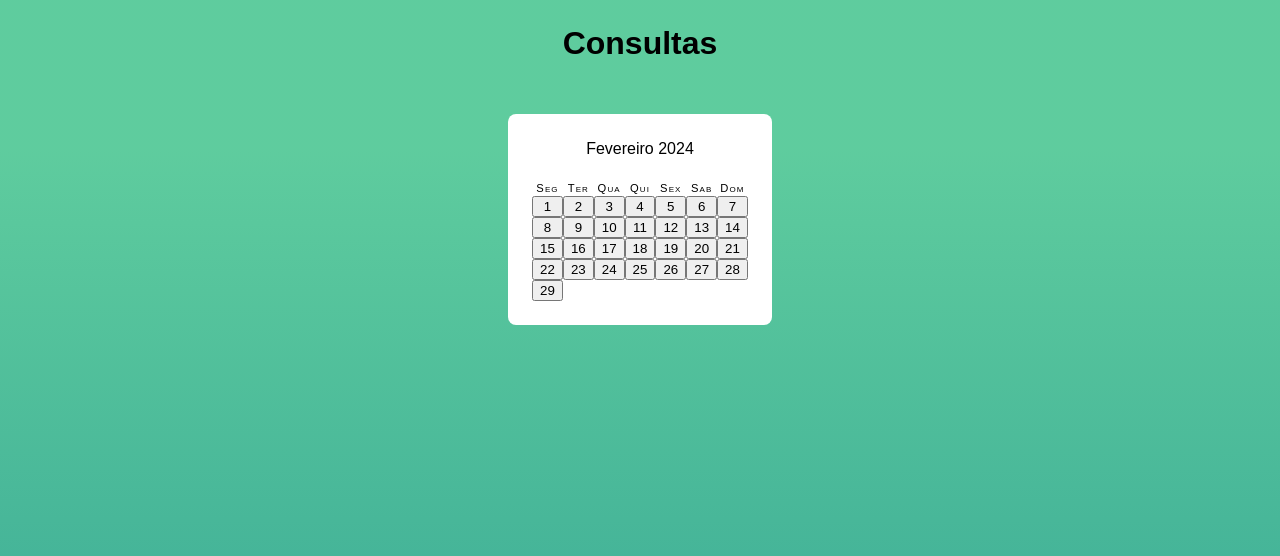
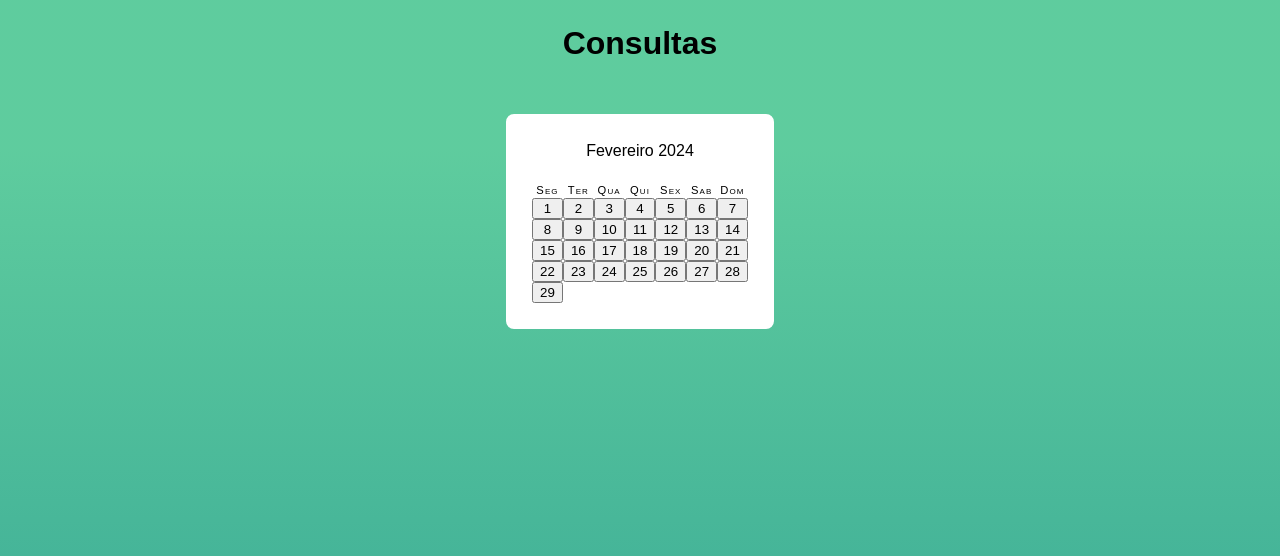
Before and after one commit to Allyson1998/trabalho, a Django app: page /consulta/ in a window 1280 px wide. Shown: the top 556 px of the page. Run offline with Django 4.2, Linux system fonts and the light colour scheme.

Commit message:
correção

```diff
--- a/eb_app/static/css/consulta.css
+++ b/eb_app/static/css/consulta.css
@@ -18,13 +18,13 @@ main {
   margin: 3em auto 0 auto;
   padding: 1.5em;
   background-color: #fff;
-  border: 2px solid var(--blue-grey-200);
+  border: 2px solid rgb(255, 255, 255);
   border-radius: 8px;
 }
 
 
 .mes-indicador {
-  color: var(--blue-grey-700);
+  color:black;
   text-align: center;
   font-weight: 500;
 }
@@ -43,7 +43,7 @@ main {
 
 .dia-da-semana > * {
   font-size: 0.7em;
-  color: var(--blue-grey-400);
+  color:black;
   font-weight: 500;
   letter-spacing: 0.1em;
   font-variant: small-caps;
@@ -67,18 +67,18 @@ main {
   height: 4.5ch;
   border-radius: 50%;
   background-color: transparent;
-  color: var(--blue-grey-600);
+  color: gray;
 }
 
 .grade-de-data button:hover,
 .grade-de-data button:focus {
   outline: none;
-  background-color: var(--blue-grey-050);
-  color: var(--blue-grey-700);
+  background-color: black;
+  color: black;
 }
 
 .grade-de-data button:active,
 .grade-de-data button.is-selected {
-  background-color: var(--teal-100);
-  color: var(--teal-900);
+  background-color: black;
+  color: black;
 }
--- a/eb_app/templates/consulta.html
+++ b/eb_app/templates/consulta.html
@@ -18,8 +18,8 @@
 <main>
 <div class="calendario">
     <div class "mes indicado">
-        <tempo datames = "2024-02">Fevereiro 2024
-        </tempo>
+        <time datames = "2024-02">Fevereiro 2024
+        </time>
     </div>
         <div class="dia-da-semana">
             <div>Seg</div>
@@ -33,63 +33,63 @@
   </div>
   <div class="grade-de-datas">
     <button>
-      <tempo datames="2024-02-01">1</tempo></button>
+      <time datames="2024-02-01">1</time></button>
     <button>
-     <tempo datames="2024-02-02">2</tempo></button>
+     <time datames="2024-02-02">2</time></button>
      <button>
-     <tempo datames="2024-02-03">3</tempo></button>
+     <time datames="2024-02-03">3</time></button>
     <button>
-     <tempo datames="2024-02-04">4</tempo></button>
+     <time datames="2024-02-04">4</time></button>
     <button>
-     <tempo datames="2024-02-05">5</tempo></button>
+     <time datames="2024-02-05">5</time></button>
     <button>
-      <tempo datames="2024-02-06">6</tempo></button>
+      <time datames="2024-02-06">6</time></button>
     <button>
-      <tempo datames="2024-02-07">7</tempo></button>
+      <time datames="2024-02-07">7</time></button>
     <button>
-      <tempo datames="2024-02-08">8</tempo></button>
+      <time datames="2024-02-08">8</time></button>
     <button>
-      <tempo datames="2024-02-09">9</tempo></button>
+      <time datames="2024-02-09">9</time></button>
     <button>
-      <tempo datames="2024-02-10">10</tempo></button>
+      <time datames="2024-02-10">10</time></button>
       <button>
-        <tempo datames="2024-02-11">11</tempo></button>
+        <time datames="2024-02-11">11</time></button>
     <button>
-        <tempo datames="2024-02-12">12</tempo></button>
+        <time datames="2024-02-12">12</time></button>
     <button>
-        <tempo datames="2024-02-13">13</tempo></button>
+        <time datames="2024-02-13">13</time></button>
     <button>
-        <tempo datames="2024-02-14">14</tempo></button>
+        <time datames="2024-02-14">14</time></button>
     <button>
-        <tempo datames="2024-02-15">15</tempo></button>
+        <time datames="2024-02-15">15</time></button>
     <button>
-       <tempo datames="2024-02-16">16</tempo></button>
+       <time datames="2024-02-16">16</time></button>
     <button>
-       <tempo datames="2024-02-17">17</tempo></button>
+       <time datames="2024-02-17">17</time></button>
     <button>
-       <tempo datames="2024-02-18">18</tempo></button>
+       <time datames="2024-02-18">18</time></button>
     <button>
-       <tempo datames="2024-02-19">19</tempo></button>
+       <time datames="2024-02-19">19</time></button>
     <button>
-       <tempo datames="2024-02-10">20</tempo></button>
+       <time datames="2024-02-10">20</time></button>
        <button>
-        <tempo datames="2024-02-21">21</tempo></button>
+        <time datames="2024-02-21">21</time></button>
     <button>
-       <tempo datames="2024-02-22">22</tempo></button>
+       <time datames="2024-02-22">22</time></button>
     <button>
-       <tempo datames="2024-02-23">23</tempo></button>
+       <time datames="2024-02-23">23</time></button>
     <button>
-       <tempo datames="2024-02-24">24</tempo></button>
+       <time datames="2024-02-24">24</time></button>
     <button>
-       <tempo datames="2024-02-25">25</tempo></button>
+       <time datames="2024-02-25">25</time></button>
     <button>
-        <tempo datames="2024-02-26">26</tempo></button>
+        <time datames="2024-02-26">26</time></button>
     <button>
-        <tempo datames="2024-02-27">27</tempo></button>
+        <time datames="2024-02-27">27</time></button>
     <button>
-        <tempo datames="2024-02-28">28</tempo></button>
+        <time datames="2024-02-28">28</time></button>
     <button>
-        <tempo datames="2024-02-29">29</tempo></button>
+        <time datames="2024-02-29">29</time></button>
 </body>
 </main>
 </html>
```
